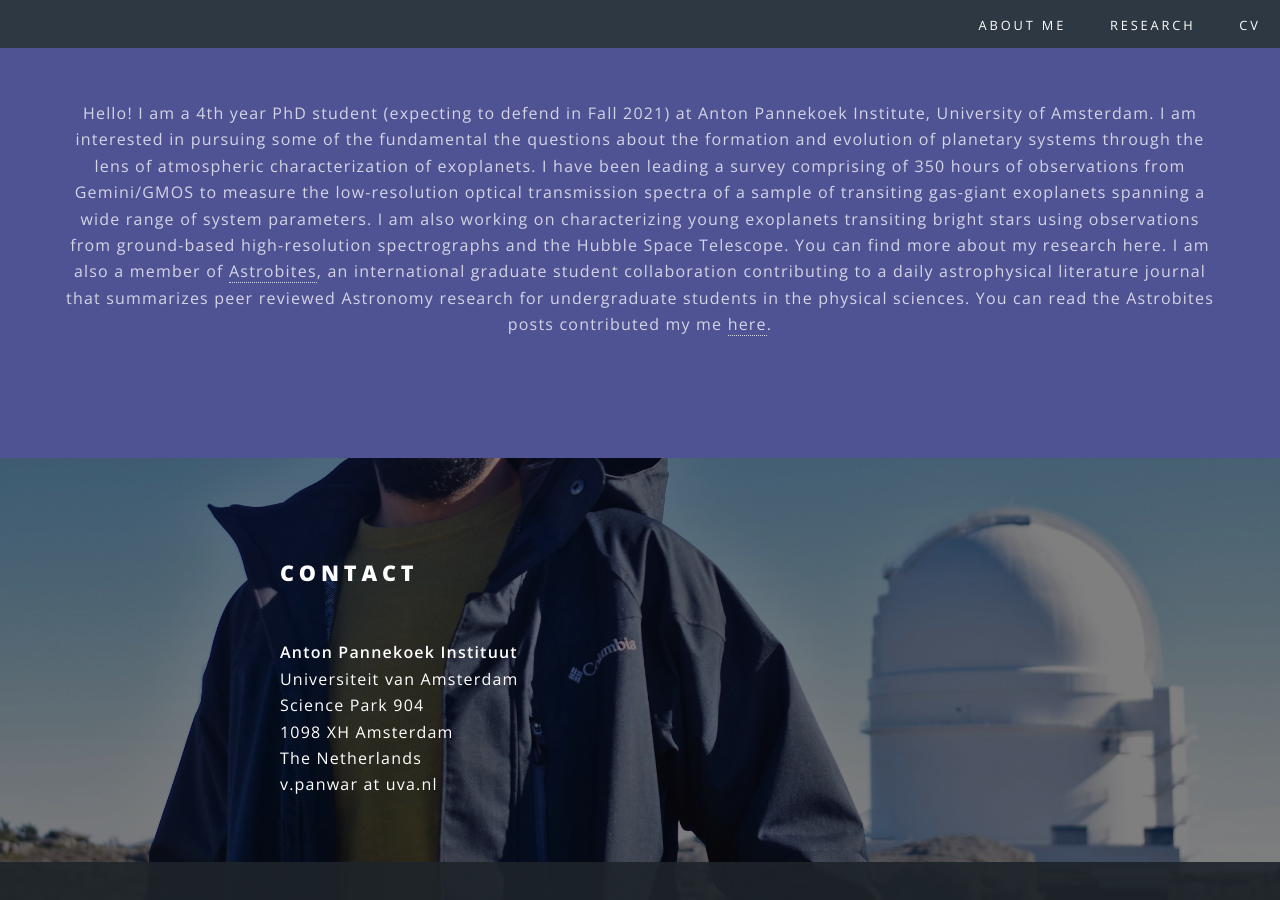
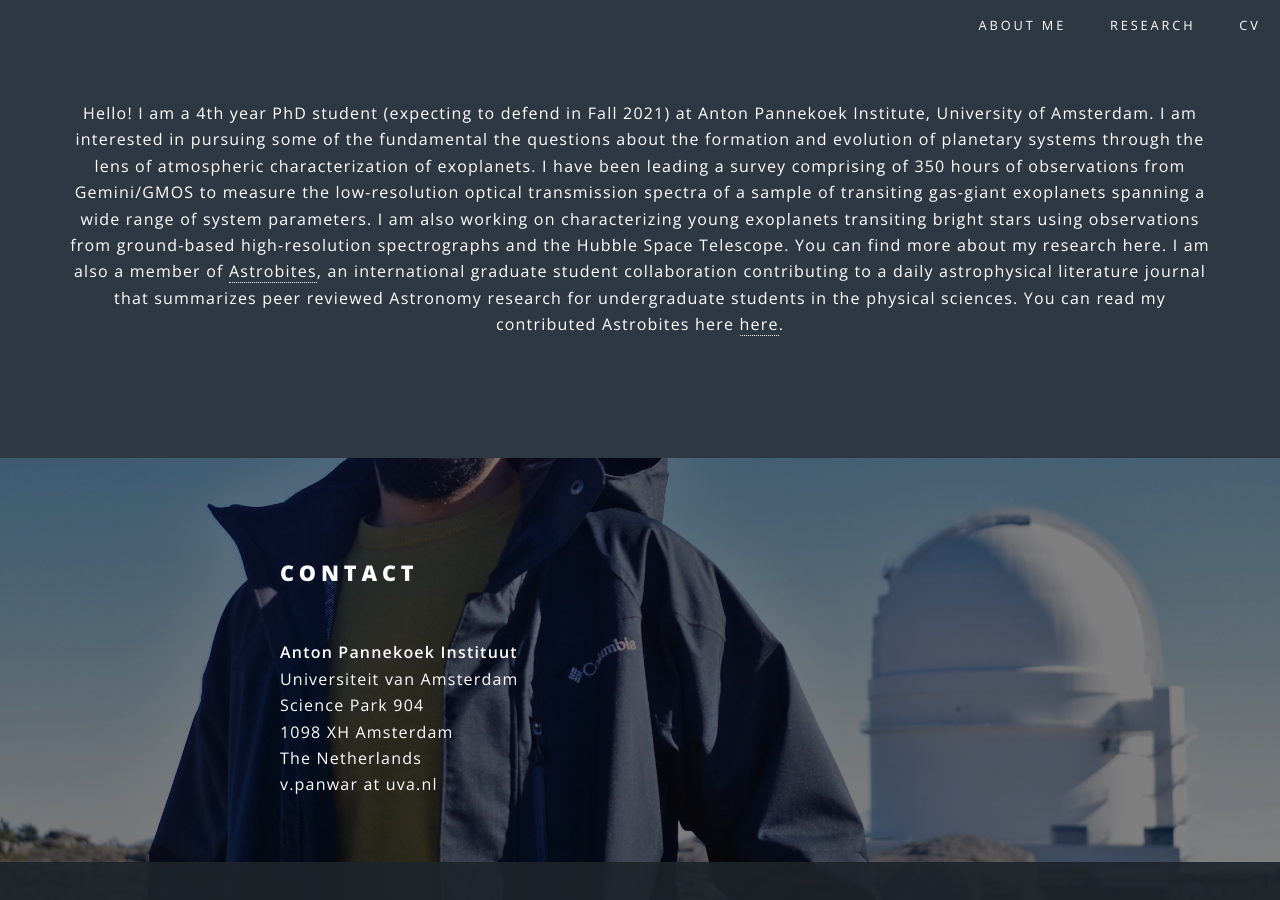
Before and after one commit to vatsalpanwar/vatsalpanwar.github.io, a Jekyll site: the page built from index.html, in a window 1280 px wide and 900 px high, scrolled down 896 px. Built offline with Jekyll 4.4.1, drawn with Linux system fonts in a browser that asks for light colours.

Commit message:
Another description style

```diff
--- a/index.html
+++ b/index.html
@@ -20,7 +20,7 @@ layout: landing
 
 
 				<!-- One -->
-					<section id="one" class="wrapper style3 special">
+					<section id="one" class="wrapper style2 special">
 						<div class="inner">
 							<header class="major">
 								<!-- <h2>Characterization of Exoplanetary Atmospheres</h2> -->
@@ -40,7 +40,7 @@ layout: landing
 									an international graduate student collaboration contributing to
 									a daily astrophysical literature journal that summarizes peer reviewed
 									Astronomy research for undergraduate students in the physical sciences. You
-									can read the Astrobites posts contributed my me <a href="https://astrobites.org/author/vpanwar/">here</a>.
+									can read my contributed Astrobites here <a href="https://astrobites.org/author/vpanwar/">here</a>.
 
 
 								</p>
```
